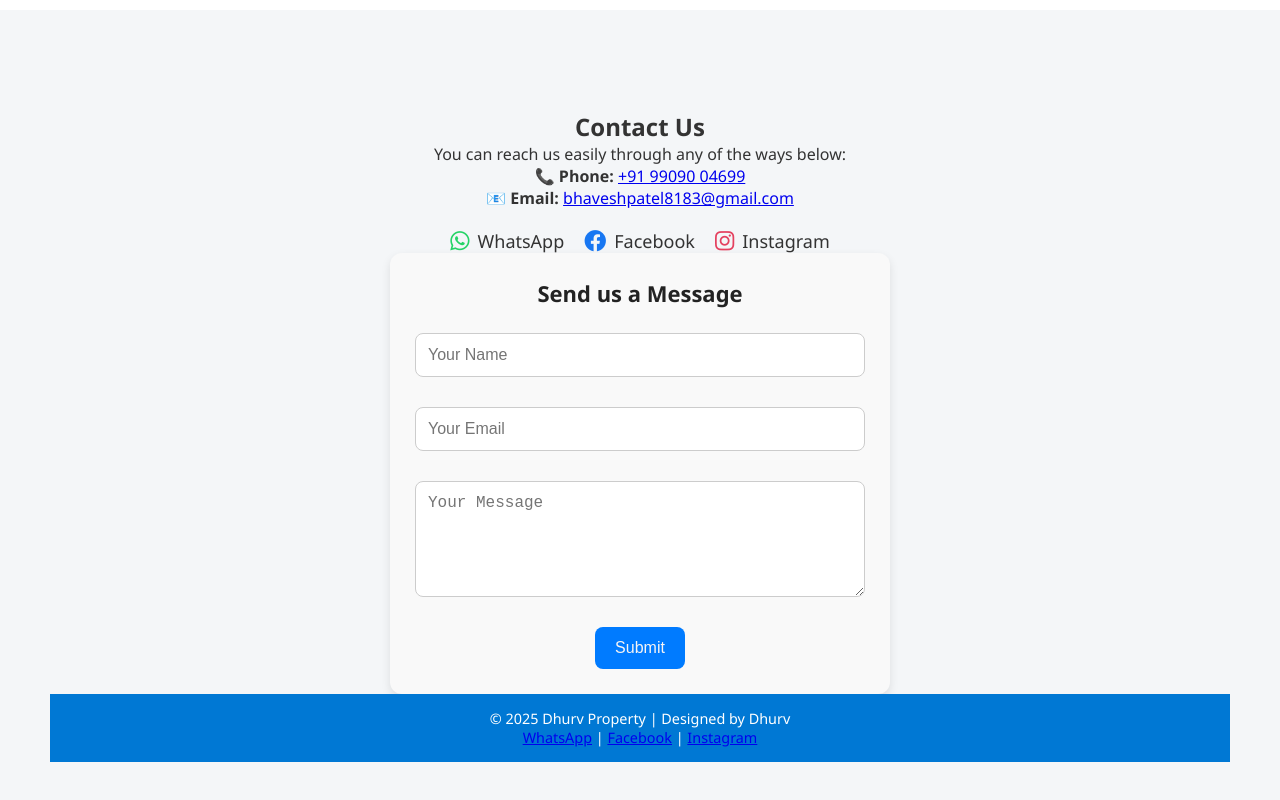
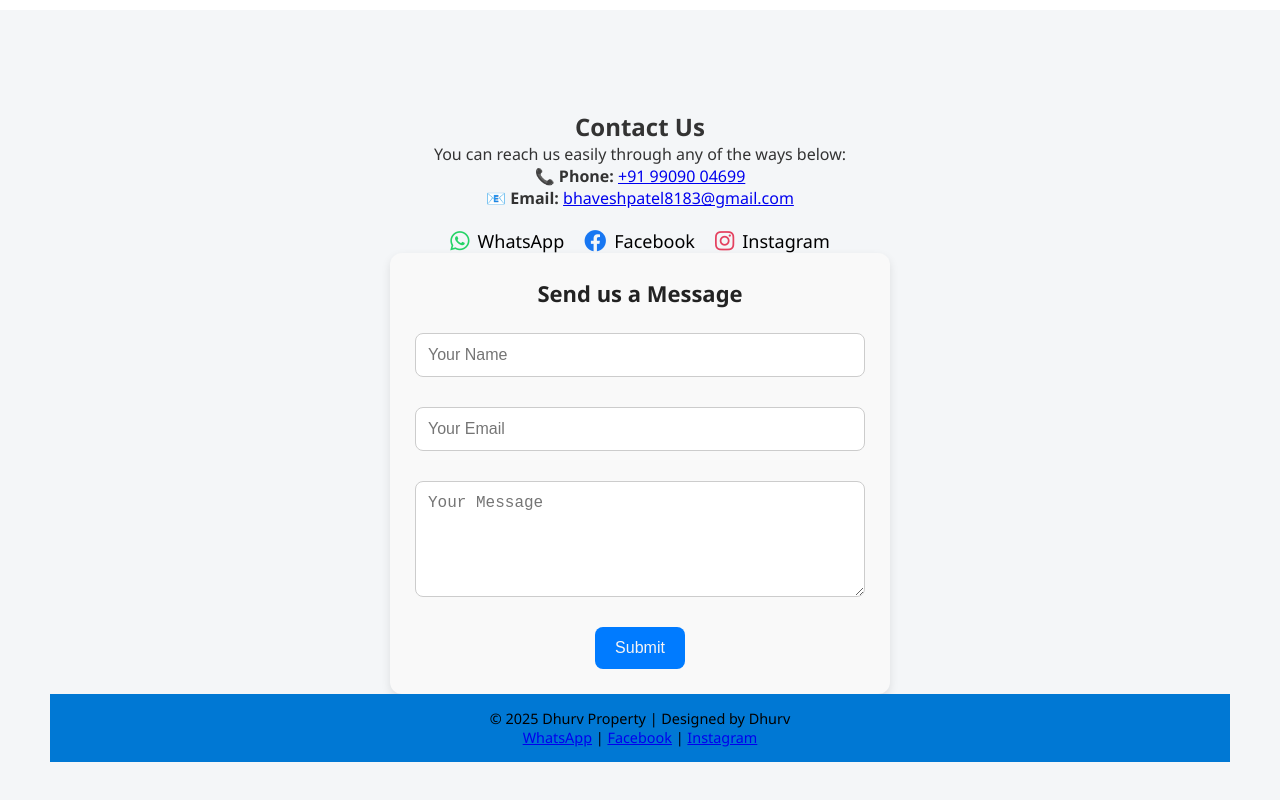
Before and after one commit to 18D19/realestate-website, a website: page index.html in a window 1280 px wide. Shown: the part 1694-2494 px from the top of the page. Drawn offline with Linux system fonts and the light colour scheme.

Commit message:
🚀 Auto-deploy update

```diff
--- a/style.css
+++ b/style.css
@@ -188,7 +188,7 @@ button:hover {
 }
 
 .social-links a {
-  color: #333;
+  color: rgb(0, 0, 0);
   font-size: 18px;
   text-decoration: none;
   display: flex;
@@ -213,7 +213,7 @@ button:hover {
 /* === FOOTER === */
 footer {
   background: #0078d4;
-  color: white;
+  color: rgb(0, 0, 0);
   text-align: center;
   padding: 15px;
   font-size: 0.9rem;
```
